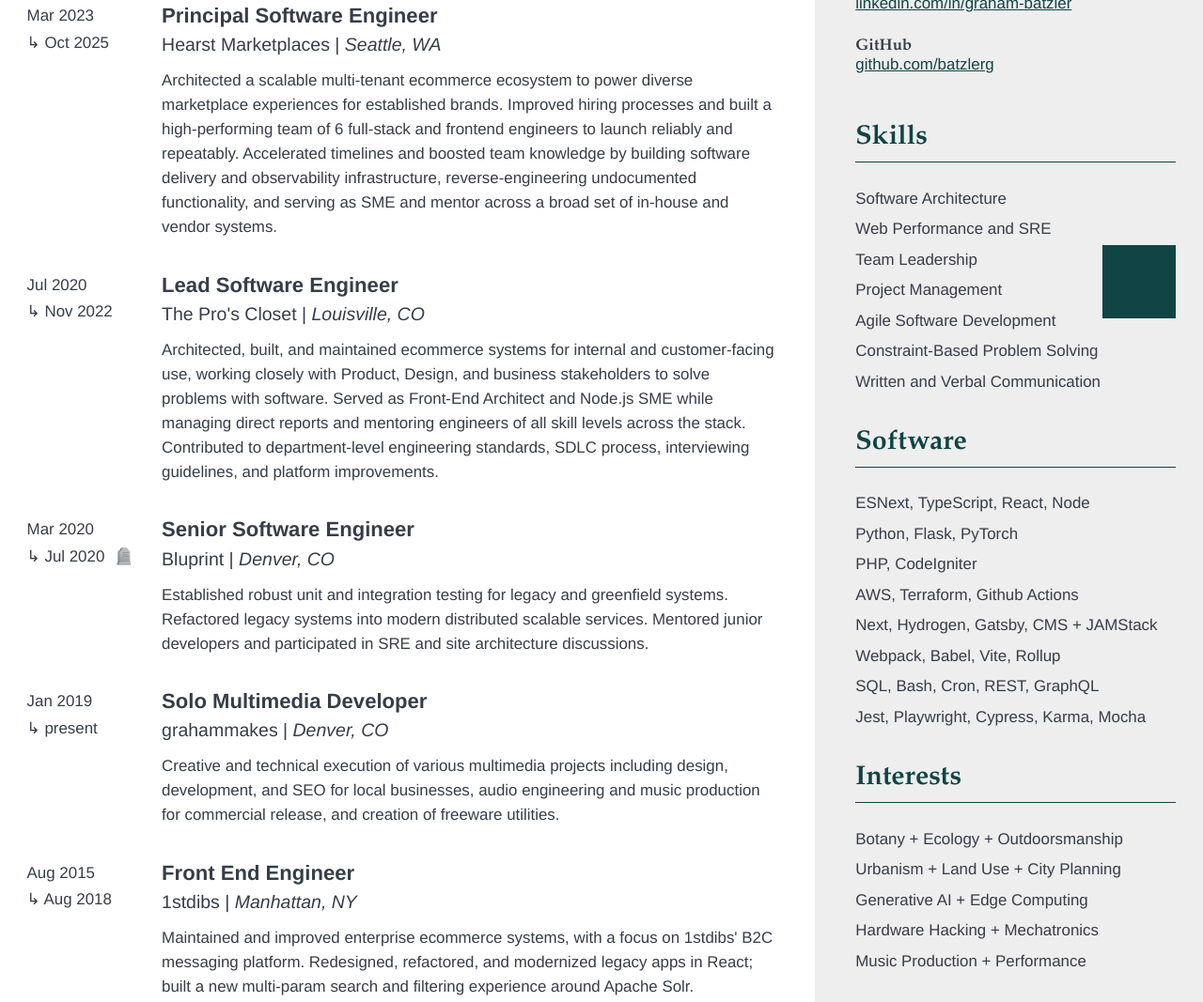
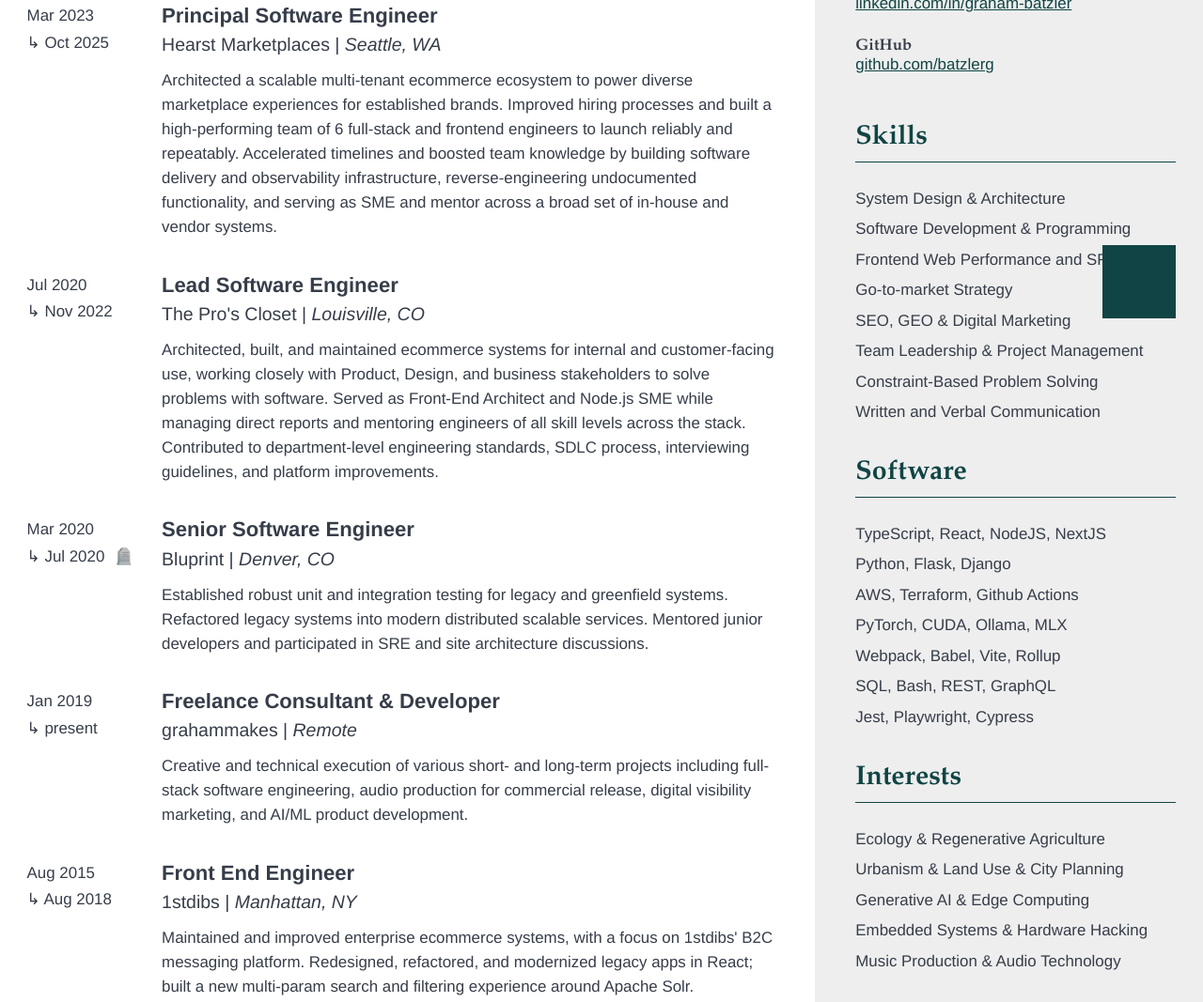
Before and after one commit to batzlerg/resume, a plain HTML site: page index.html in a window 1280 px wide. Shown: the part 432-1499 px from the top of the page at 94% size. Drawn offline with Linux system fonts and the light colour scheme; a web font is replaced by a local one.

Commit message:
EOY 2025 - update consulting work, refresh interests

```diff
--- a/index.html
+++ b/index.html
@@ -47,7 +47,7 @@
       <div class="columns-wrapper">
         <main class="column column-left">
           <div class="flex-column bottom-margin">
-            <p>Enthusiastic and communicative engineer, mentor, and leader with over a decade of experience understanding and solving business problems with software. Purpose-driven and passionate about using technology to improve lives and outcomes.</p>
+            <p>Enthusiastic and communicative engineer, mentor, and leader with over a decade of experience understanding and solving business problems with technology. Purpose-driven and passionate about building systems to improve lives and outcomes.</p>
             <p>Curious by nature, cross-functional by habit, growth-oriented by choice.</p>
           </div>
           <div class="flex-column bottom-margin">
@@ -121,12 +121,12 @@
                   <div>&#8627; present</div>
                 </div>
                 <div class="entry-details">
-                  <div class="entry-details-title">Solo Multimedia Developer</div>
+                  <div class="entry-details-title">Freelance Consultant & Developer</div>
                   <div class="entry-details-location">
-                    grahammakes | <span class="entry-details-location-city">Denver, CO</span>
+                    grahammakes | <span class="entry-details-location-city">Remote</span>
                   </div>
                   <div class="entry-details-description">
-                    <p>Creative and technical execution of various multimedia projects including design, development, and SEO for local businesses, audio engineering and music production for commercial release, and creation of freeware utilities.</p>
+                    <p>Creative and technical execution of various short- and long-term projects including full-stack software engineering, audio production for commercial release, digital visibility marketing, and AI/ML product development.</p>
                   </div>
                 </div>
               </div>
@@ -203,11 +203,12 @@
           <div class="flex-column bottom-margin">
             <h3 class="section-title">Skills</h3>
             <ul>
-              <li>Software Architecture</li>
-              <li>Web Performance and SRE</li>
-              <li>Team Leadership</li>
-              <li>Project Management</li>
-              <li>Agile Software Development</li>
+              <li>System Design & Architecture</li>
+              <li>Software Development & Programming</li>
+              <li>Frontend Web Performance and SRE</li>
+              <li>Go-to-market Strategy</li>
+              <li>SEO, GEO & Digital Marketing</li>
+              <li>Team Leadership & Project Management</li>
               <li>Constraint-Based Problem Solving</li>
               <li>Written and Verbal Communication</li>
             </ul>
@@ -215,24 +216,23 @@
           <div class="flex-column bottom-margin">
             <h3 class="section-title">Software</h3>
             <ul>
-              <li>ESNext, TypeScript, React, Node</li>
-              <li>Python, Flask, PyTorch</li>
-              <li>PHP, CodeIgniter</li>
+              <li>TypeScript, React, NodeJS, NextJS</li>
+              <li>Python, Flask, Django</li>
               <li>AWS, Terraform, Github Actions</li>
-              <li>Next, Hydrogen, Gatsby, CMS + JAMStack</li>
+              <li>PyTorch, CUDA, Ollama, MLX</li>
               <li>Webpack, Babel, Vite, Rollup</li>
-              <li>SQL, Bash, Cron, REST, GraphQL</li>
-              <li>Jest, Playwright, Cypress, Karma, Mocha</li>
+              <li>SQL, Bash, REST, GraphQL</li>
+              <li>Jest, Playwright, Cypress</li>
             </ul>
           </div>
           <div class="flex-column bottom-margin">
             <h3 class="section-title">Interests</h3>
             <ul>
-              <li>Botany + Ecology + Outdoorsmanship</li>
-              <li>Urbanism + Land Use + City Planning</li>
-              <li>Generative AI + Edge Computing</li>
-              <li>Hardware Hacking + Mechatronics</li>
-              <li>Music Production + Performance</li>
+              <li>Ecology & Regenerative Agriculture</li>
+              <li>Urbanism & Land Use & City Planning</li>
+              <li>Generative AI & Edge Computing</li>
+              <li>Embedded Systems & Hardware Hacking</li>
+              <li>Music Production & Audio Technology</li>
             </ul>
           </div>
           <div class="flex-column">
```
